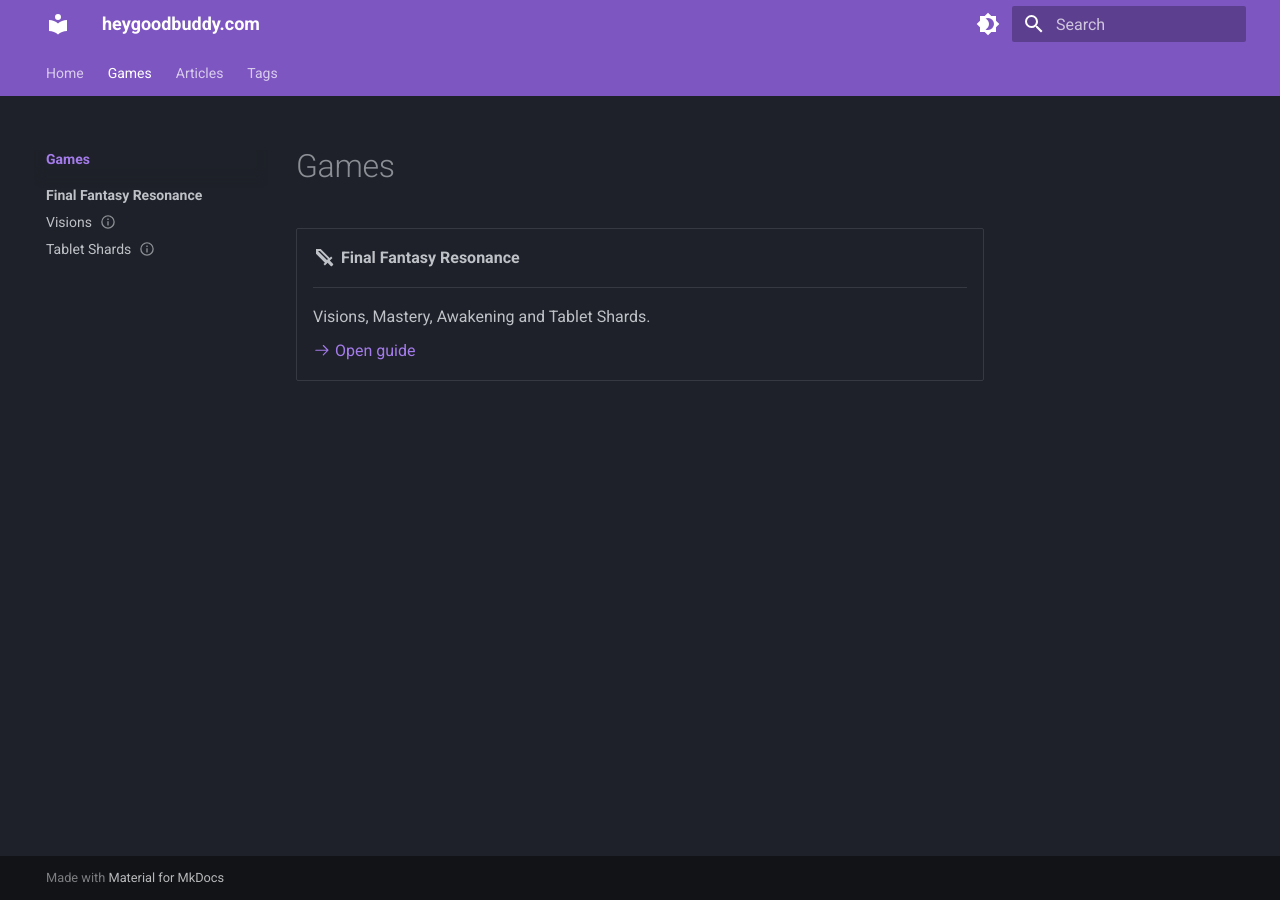
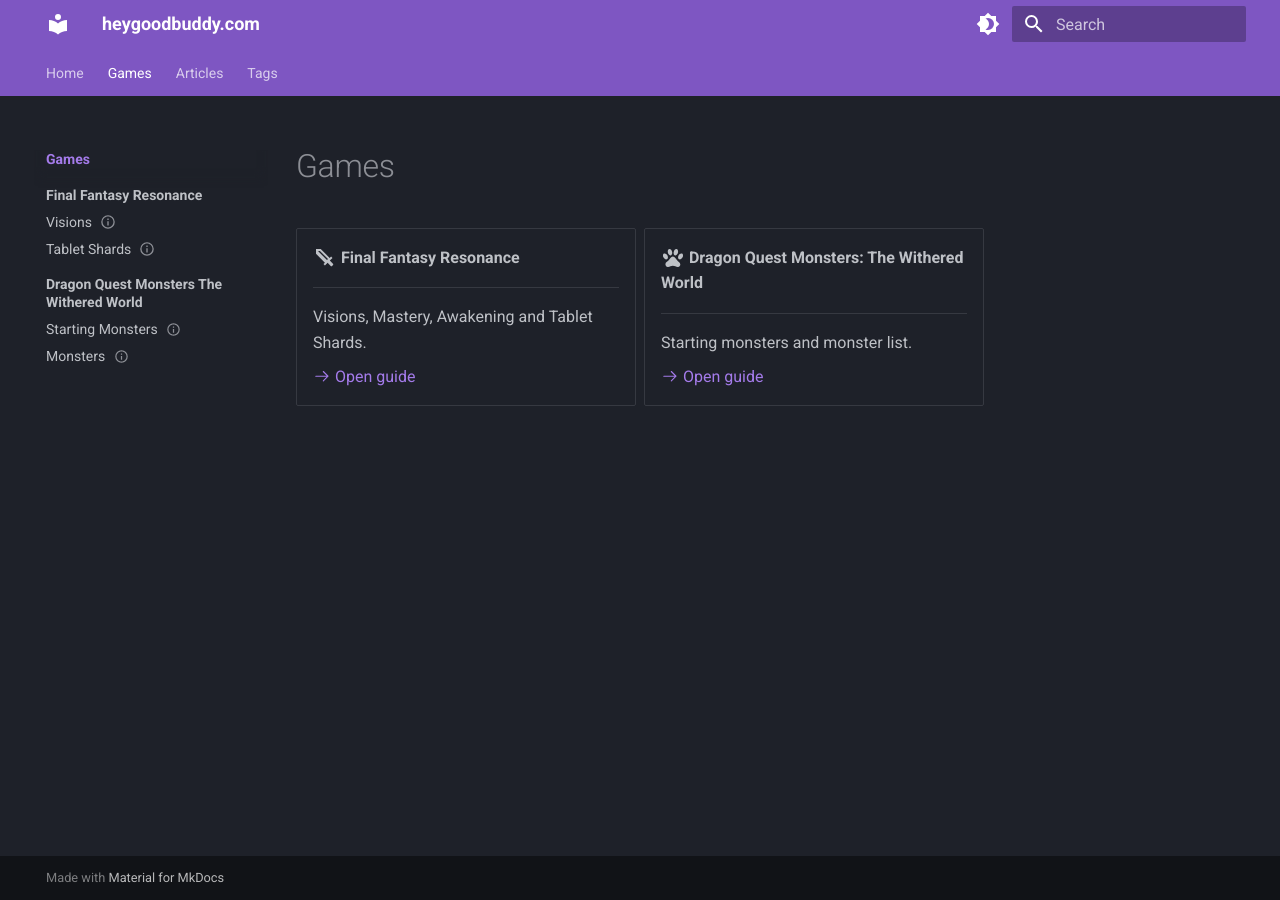
Before and after one commit to princeodd47/heygoodbuddy.com, an MkDocs documentation site: the page built from docs/games/index.md, in a window 1280 px wide. Built offline with MkDocs 1.6.1 and Material for MkDocs 9.7.7, drawn with Linux system fonts in a browser that asks for light colours.

Commit message:
Add Dragon Quest Monsters: The Withered World guide
New game section with the demo's starting monsters (by heroine and quiz
answers) and a data-driven Monsters page backed by monsters.yaml. README
now notes how to check the build locally.

Co-Authored-By: Claude Opus 5.5 <noreply@anthropic.com>

```diff
--- a/docs/games/index.md
+++ b/docs/games/index.md
@@ -10,4 +10,12 @@
 
     [:octicons-arrow-right-24: Open guide](final-fantasy-resonance/index.md)
 
+-   :material-paw:{ .lg .middle } __Dragon Quest Monsters: The Withered World__
+
+    ---
+
+    Starting monsters and monster list.
+
+    [:octicons-arrow-right-24: Open guide](dragon-quest-monsters-the-withered-world/index.md)
+
 </div>
--- a/mkdocs.yml
+++ b/mkdocs.yml
@@ -32,6 +32,7 @@ plugins:
   - macros:
       include_yaml:
         ffr: data/final-fantasy-resonance/visions.yaml
+        dqm: data/dragon-quest-monsters-the-withered-world/monsters.yaml
 
 markdown_extensions:
   - admonition
@@ -56,6 +57,10 @@ nav:
           - games/final-fantasy-resonance/index.md
           - Visions: games/final-fantasy-resonance/visions.md
           - Tablet Shards: games/final-fantasy-resonance/tablet-shards.md
+      - Dragon Quest Monsters The Withered World:
+          - games/dragon-quest-monsters-the-withered-world/index.md
+          - Starting Monsters: games/dragon-quest-monsters-the-withered-world/starting-monsters.md
+          - Monsters: games/dragon-quest-monsters-the-withered-world/monsters.md
   - Articles:
       - blog/index.md
   - Tags: tags.md
```
Also changed, not shown: README.md (+3 -0 lines), docs/games/dragon-quest-monsters-the-withered-world/index.md (added, +29 -0 lines), docs/games/dragon-quest-monsters-the-withered-world/monsters.md (added, +16 -0 lines), docs/games/dragon-quest-monsters-the-withered-world/starting-monsters.md (added, +21 -0 lines), 1 other file.
